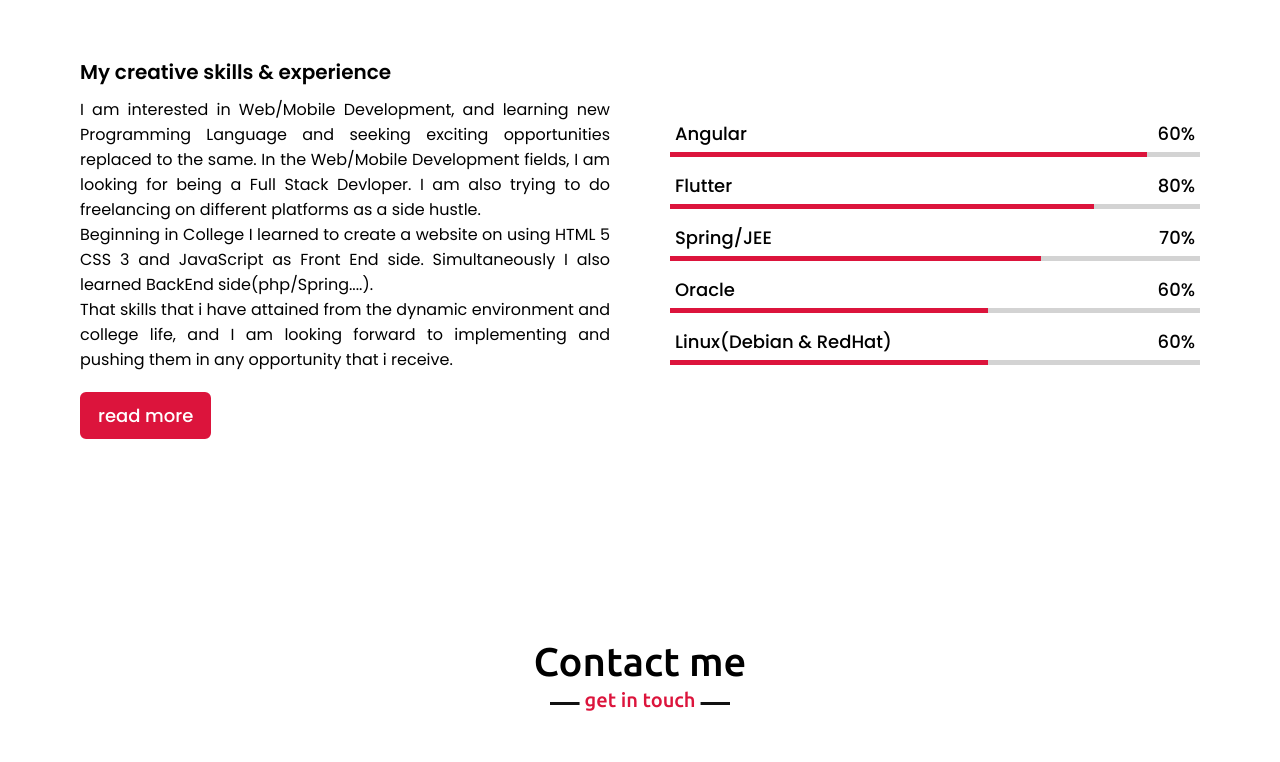
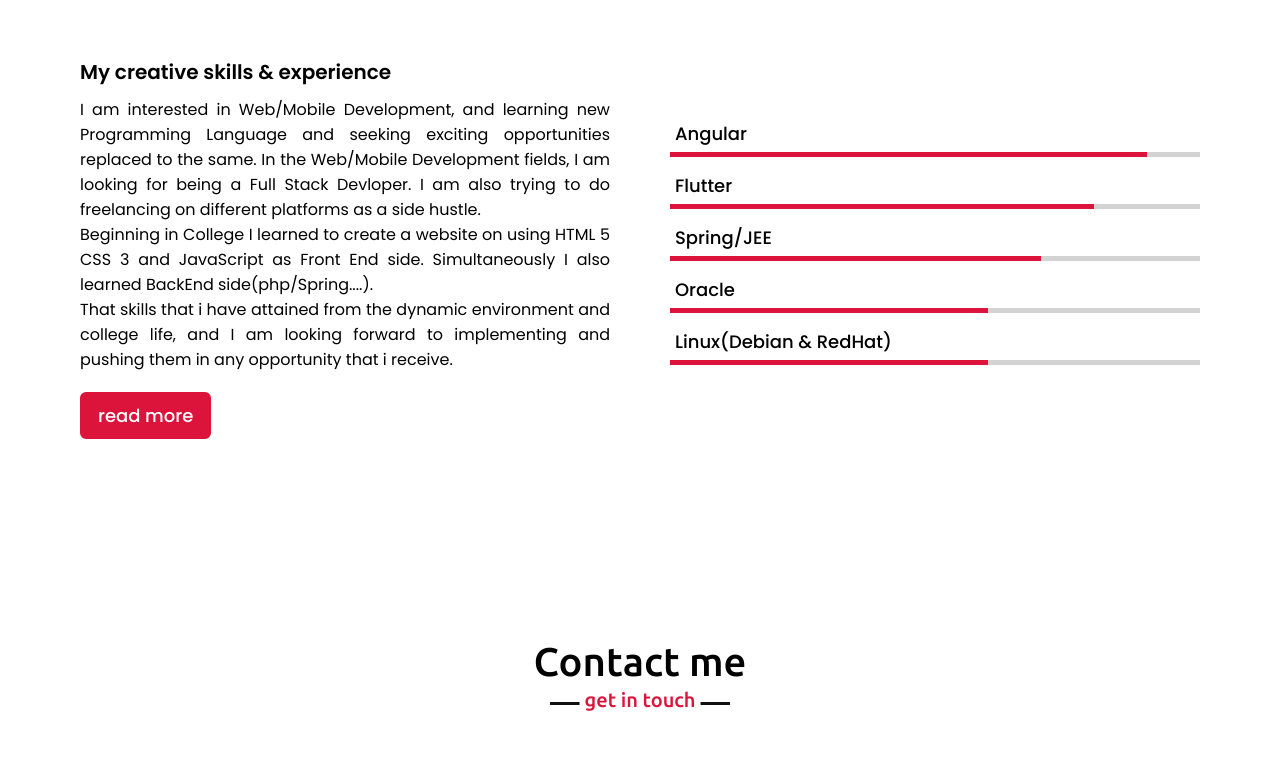
Before and after one commit to HassanELMALLOUKY/hassanelmallouky.github.io, a plain HTML site: page index.html in a window 1280 px wide. Shown: the part 2757-3519 px from the top of the page. Drawn offline with nearby package versions, Linux system fonts and the light colour scheme.

Commit message:
index page updated

```diff
--- a/index.html
+++ b/index.html
@@ -153,14 +153,14 @@
                     <div class="bars">
                         <div class="info">
                             <span>Angular</span>
-                            <span>60%</span>
+
                         </div>
                         <div class="line html"></div>
                     </div>
                     <div class="bars">
                         <div class="info">
                             <span>Flutter</span>
-                            <span>80%</span>
+
                         </div>
                         <div class="line css"></div>
 
@@ -168,7 +168,7 @@
                     <div class="bars">
                         <div class="info">
                             <span>Spring/JEE</span>
-                            <span>70%</span>
+
                         </div>
                         <div class="line spring"></div>
 
@@ -176,7 +176,7 @@
                     <div class="bars">
                         <div class="info">
                             <span>Oracle</span>
-                            <span>60%</span>
+
                         </div>
                         <div class="line oracle"></div>
 
@@ -184,7 +184,7 @@
                     <div class="bars">
                         <div class="info">
                             <span>Linux(Debian & RedHat)</span>
-                            <span>60%</span>
+
                         </div>
                         <div class="line linux"></div>
 
```
